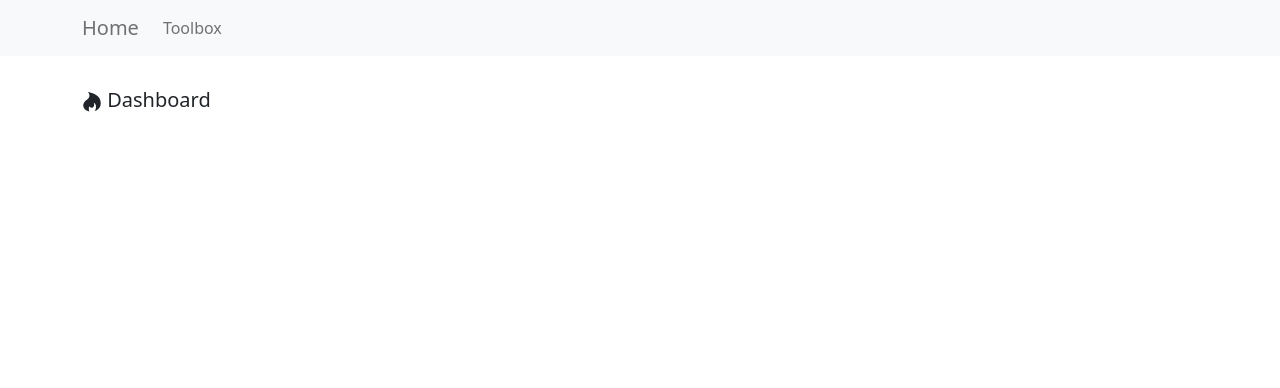
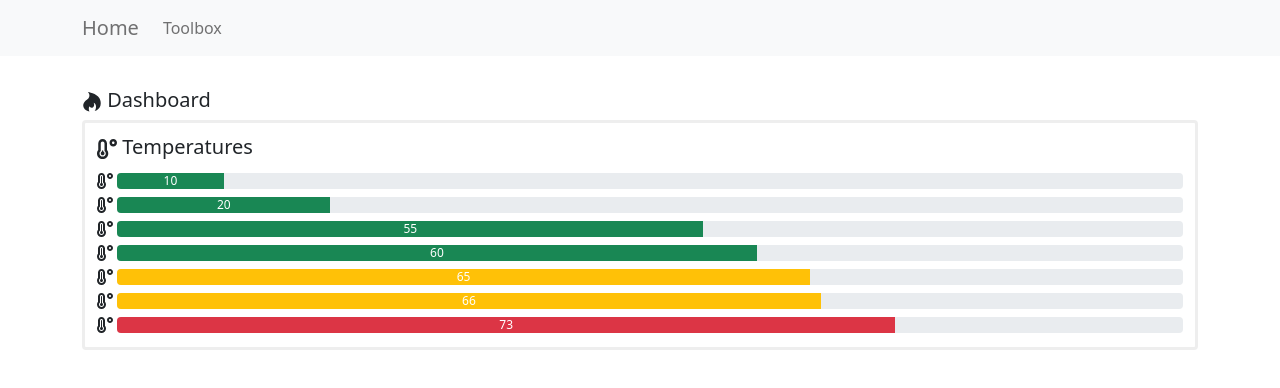
Before and after one commit to indestinee/frontend, a React (Create React App) app: page / in a window 1280 px wide. Shown: the top 388 px of the page. Built offline with nearby package versions, Linux system fonts and the light colour scheme; no server answers.

Commit message:
extract card and refine home page

```diff
--- /dev/null
+++ b/src/components/card/index.css
@@ -0,0 +1,7 @@
+
+.custom-card {
+    padding: 0.75rem;
+    border-width: 0.2rem 0.2rem 0.2rem !important;
+    border-color: #eeeeee !important;
+    overflow: scroll;
+}
--- /dev/null
+++ b/src/components/card/index.tsx
@@ -0,0 +1,14 @@
+import {Card} from 'react-bootstrap';
+import './index.css';
+
+interface CustomCardParam {
+  children: React.ReactNode;
+}
+
+export default function CustomCard(param: CustomCardParam) {
+  return (
+    <Card className="custom-card">
+      {param.children}
+    </Card>
+  );
+};
--- a/src/pages/home/index.tsx
+++ b/src/pages/home/index.tsx
@@ -1,9 +1,14 @@
 import {FaHotjar} from 'react-icons/fa';
+import CustomCard from '../../components/card';
+import Temperature from '../../components/dashboard/temperature';
 
 export default function Home() {
   return (
     <>
       <h5><FaHotjar />{' '}Dashboard</h5>
+      <CustomCard>
+        <Temperature />
+      </CustomCard>
     </>
   );
 }
--- a/src/pages/toolbox/index.css
+++ b/src/pages/toolbox/index.css
@@ -2,10 +2,3 @@
     padding-left: 12px;
     padding-right: 12px;
 }
-
-.custom-card {
-    padding: 12px;
-    border-width: 0.2rem 0.2rem 0.2rem !important;
-    border-color: #eeeeee !important;
-    overflow: scroll;
-}
--- a/src/pages/toolbox/index.tsx
+++ b/src/pages/toolbox/index.tsx
@@ -1,5 +1,6 @@
 import {Card, Tabs, Tab} from 'react-bootstrap';
 import {FaTools, FaReact} from 'react-icons/fa';
+import CustomCard from '../../components/card';
 import EncodeBox from '../../components/toolbox/encodeBox';
 import './index.css';
 
@@ -7,7 +8,7 @@
   return (
     <>
       <h5><FaTools />{' '}Tool Box </h5>
-      <Card className="custom-card">
+      <CustomCard>
         <Tabs
           defaultActiveKey="greet"
           id="uncontrolled-tab-example"
@@ -22,7 +23,7 @@
             <EncodeBox />
           </Tab>
         </Tabs>
-      </Card>
+      </CustomCard>
     </>
   );
 }
```
